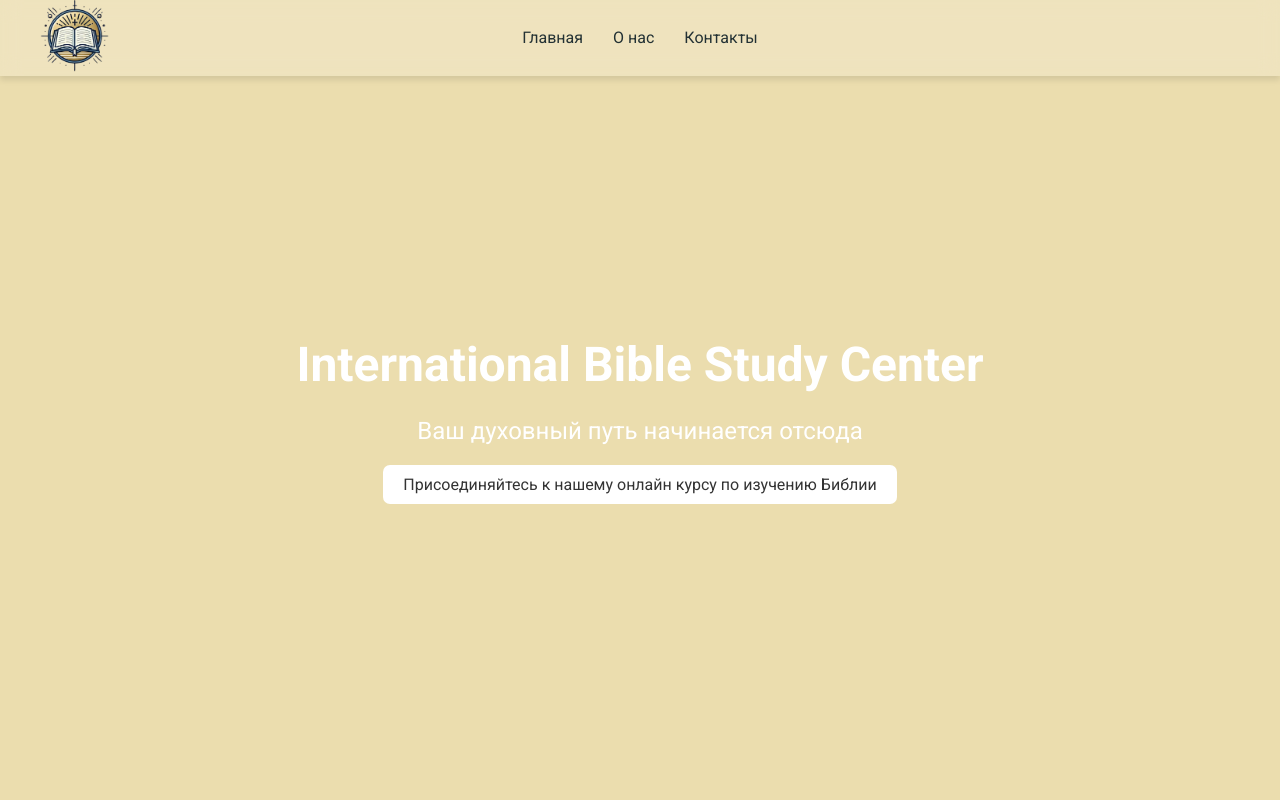
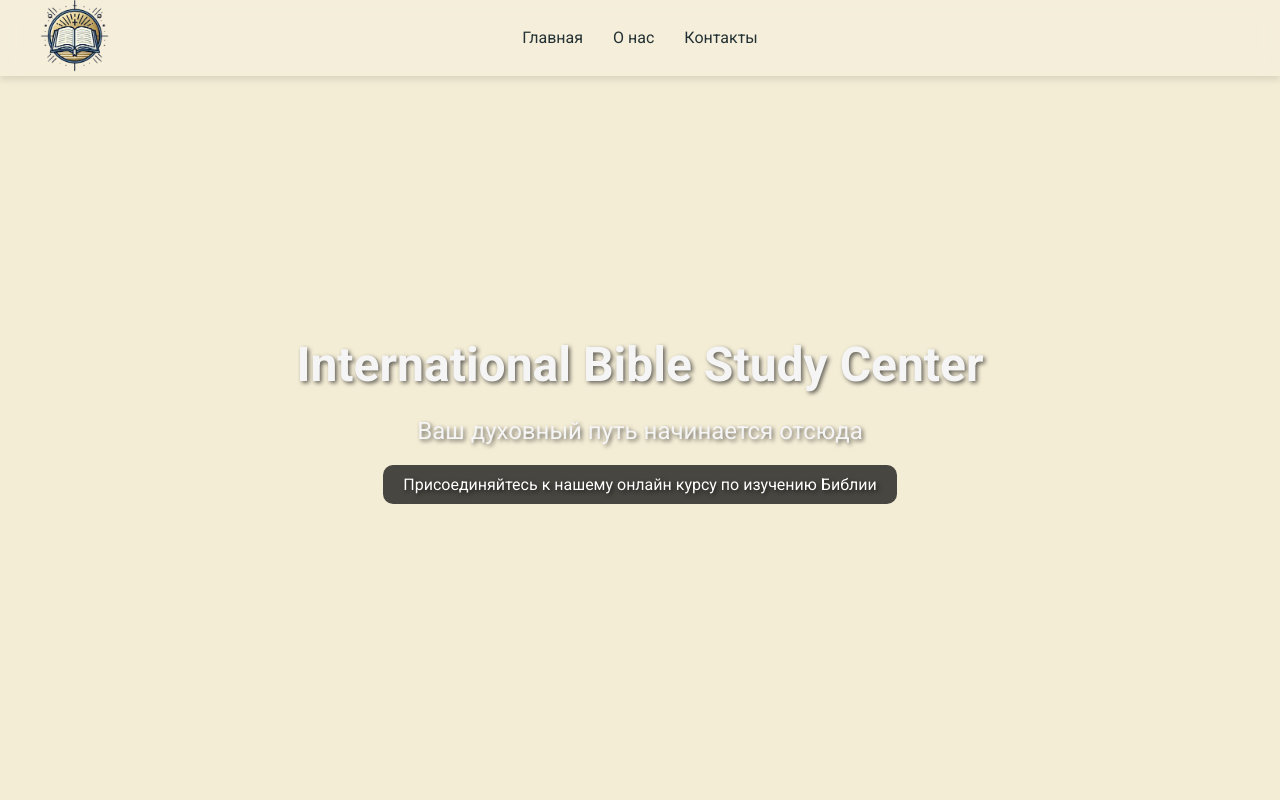
Before and after one commit to sharturr/NHNE, a plain HTML site: page index.html in a window 1280 px wide. Shown: the top 800 px of the page. Drawn offline with Linux system fonts and the light colour scheme.

Commit message:
New design

```diff
--- a/styles.css
+++ b/styles.css
@@ -2,7 +2,7 @@ body {
     font-family: 'Roboto', sans-serif;
     margin: 0;
     padding: 0;
-    background-color: rgba(235,221,174,255);
+    background-color: rgba(235,221,174,0.5); /* Increased transparency */
     color: #333;
     display: flex;
     flex-direction: column;
@@ -10,9 +10,9 @@ body {
 }
 
 .header {
-    background: rgba(255, 255, 255, 0.2); /* Полупрозрачный белый фон */
-    backdrop-filter: blur(10px); /* Эффект размытия */
-    -webkit-backdrop-filter: blur(10px); /* Для Safari */
+    background: rgba(255, 255, 255, 0.1); /* More transparency */
+    backdrop-filter: blur(10px);
+    -webkit-backdrop-filter: blur(10px);
     color: #fff;
     position: fixed;
     width: 100%;
@@ -21,7 +21,7 @@ body {
     display: flex;
     align-items: center;
     justify-content: space-between;
-    box-shadow: 0 4px 6px rgba(0, 0, 0, 0.1); /* Легкая тень для лучшей видимости */
+    box-shadow: 0 4px 6px rgba(0, 0, 0, 0.1);
 }
 
 .header__container {
@@ -79,35 +79,31 @@ body {
 }
 
 .hero__content {
-    color: #fff;
+    color: #f5f5f5; /* Lighter text color for better contrast */
+    text-shadow: 2px 2px 4px rgba(0, 0, 0, 0.6); /* Text shadow for better readability */
 }
 
 .hero__title {
     font-size: 48px;
     margin-bottom: 20px;
+    font-weight: bold; /* Make the text bolder */
 }
 
 .hero__subtitle {
     font-size: 24px;
     margin-bottom: 20px;
+    font-weight: 300; /* Lighter font weight for contrast */
 }
 
 .hero__button {
     padding: 10px 20px;
     font-size: 16px;
-    background-color: #fff;
-    color: #333;
     border: none;
     cursor: pointer;
     text-align: center;
     display: inline-block;
     text-decoration: none;
-    transition: background-color 0.3s;
-    border-radius: 7px; /* Закругление углов */
-}
-
-.hero__button:hover {
-    background-color: #ddd;
+    transition: background-color 0.3s, transform 0.3s;
 }
 
 .footer {
@@ -199,17 +195,9 @@ body {
     padding: 15px;
     margin-top: 10px;
     font-size: 16px;
-    background-color: #333;
-    color: #fff;
     border: none;
     cursor: pointer;
     transition: background-color 0.3s, transform 0.3s;
-    border-radius: 7px; /* Закругление углов */
-}
-
-.contact-form__button:hover {
-    background-color: #555;
-    transform: translateY(-2px);
 }
 
 .video-section {
@@ -231,18 +219,21 @@ body {
     padding: 10px 20px;
     margin-top: 10px;
     font-size: 16px;
-    background-color: #333;
-    color: #fff;
     border: none;
     cursor: pointer;
     text-align: center;
     display: inline-block;
     text-decoration: none;
-    transition: background-color 0.3s;
-    border-radius: 7px; /* Закругление углов */
+    transition: background-color 0.3s, transform 0.3s;
 }
 
-.video-section__button:hover {
-    background-color: #555;
+.contact-form__button, .video-section__button, .hero__button {
+    background-color: rgba(0, 0, 0, 0.7); /* Darker background for buttons */
+    color: #fff;
+    border-radius: 10px; /* Slightly more rounded corners */
+}
+
+.contact-form__button:hover, .video-section__button:hover, .hero__button:hover {
+    background-color: rgba(0, 0, 0, 0.85); /* Darker on hover */
     transform: translateY(-2px);
 }
```
